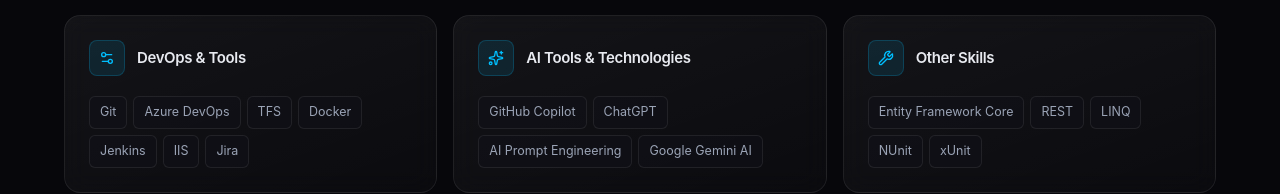
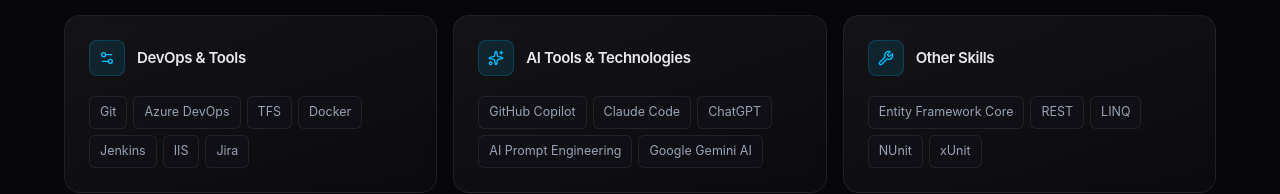
Before and after one commit to TulshiDas39/TulshiDas39.github.io, a Next.js app: page / in a window 1280 px wide. Shown: the part 5984-6178 px from the top of the page. Built offline with nearby package versions, Linux system fonts and the light colour scheme.

Commit message:
add claude code

```diff
--- a/data/resume.ts
+++ b/data/resume.ts
@@ -303,6 +303,7 @@
     icon: "sparkles",
     items: [
       "GitHub Copilot",
+      "Claude Code",
       "ChatGPT",
       "AI Prompt Engineering",
       "Google Gemini AI",
```
